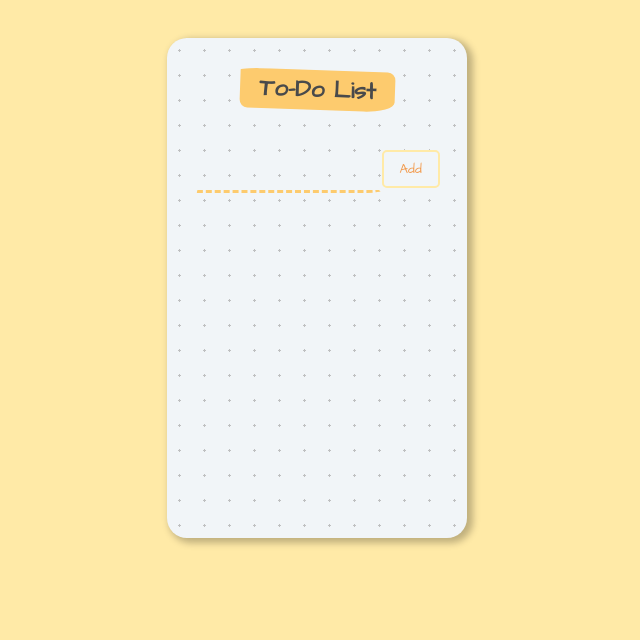
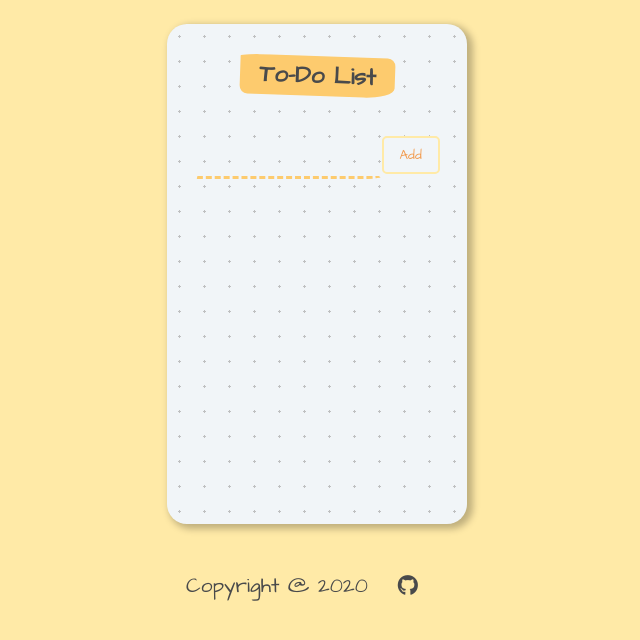
Before and after one commit to leyulunna/toDoListProject, a React (Create React App) app: page / in a window 1280 px wide. Shown: the top 640 px of the page, without its empty margins (323-963 px from the left). Built offline with nearby package versions, Linux system fonts and the light colour scheme.

Commit message:
add github icon link

```diff
--- a/package.json
+++ b/package.json
@@ -3,6 +3,8 @@
   "version": "0.1.0",
   "private": true,
   "dependencies": {
+    "@fortawesome/fontawesome-svg-core": "^1.2.32",
+    "@fortawesome/free-brands-svg-icons": "^5.15.1",
     "@material-ui/core": "^4.11.2",
     "@material-ui/icons": "^4.11.2",
     "@testing-library/jest-dom": "^4.2.4",
--- a/public/index.html
+++ b/public/index.html
@@ -2,14 +2,14 @@
 <html lang="en">
   <head>
     <meta charset="utf-8" />
-    <title>React App</title>
+    <title>To-Do Note</title>
+    <script src="https://kit.fontawesome.com/cf6eb85555.js" crossorigin="anonymous"></script>
     <link
       href="https://fonts.googleapis.com/css?family=Architects+Daughter&display=swap"
       rel="stylesheet"
     />
     <link rel="stylesheet" href="styles.css" />
   </head>
-  </head>
   <body>
     <div id="root"></div>
     <script src="./src/index.js" text="text/jsx"></script>
--- a/public/styles.css
+++ b/public/styles.css
@@ -38,6 +38,19 @@ body {
     border-radius: 20% 5% 20% 5%/5% 20% 25% 20%;
     background-color: #fdcb6e;
     font-size: 1.5rem;
+  }
+
+  .footer p{
+    display: flex;
+    align-items: center;
+    justify-content: center;
+    margin-bottom: 0;
+  }
+
+  a {
+    text-decoration: none;
+    margin: 30px;
+    color: hsl(198, 1%, 29%);
   }
 
   .form input {
--- a/src/components/App.jsx
+++ b/src/components/App.jsx
@@ -19,8 +19,11 @@ function App() {
     })
   }
 
+  const year = new Date().getFullYear();
+
   return (
-    <div className="container">
+    <div>
+      <div className="container">
       <div className="heading">
         <h1>To-Do List</h1>
       </div>
@@ -33,6 +36,12 @@ function App() {
         </ul>
       </div>
     </div>
+    <div className="footer">
+        <p>Copyright @ {year}
+        <a className="fab fa-github" href="https://github.com/leyulunna/todo-list" target="_blank"></a>
+        </p>
+    </div>
+  </div>
   );
 }
 
```
Also changed, not shown: 1 other file (tests, documents, lock files or other folders).
